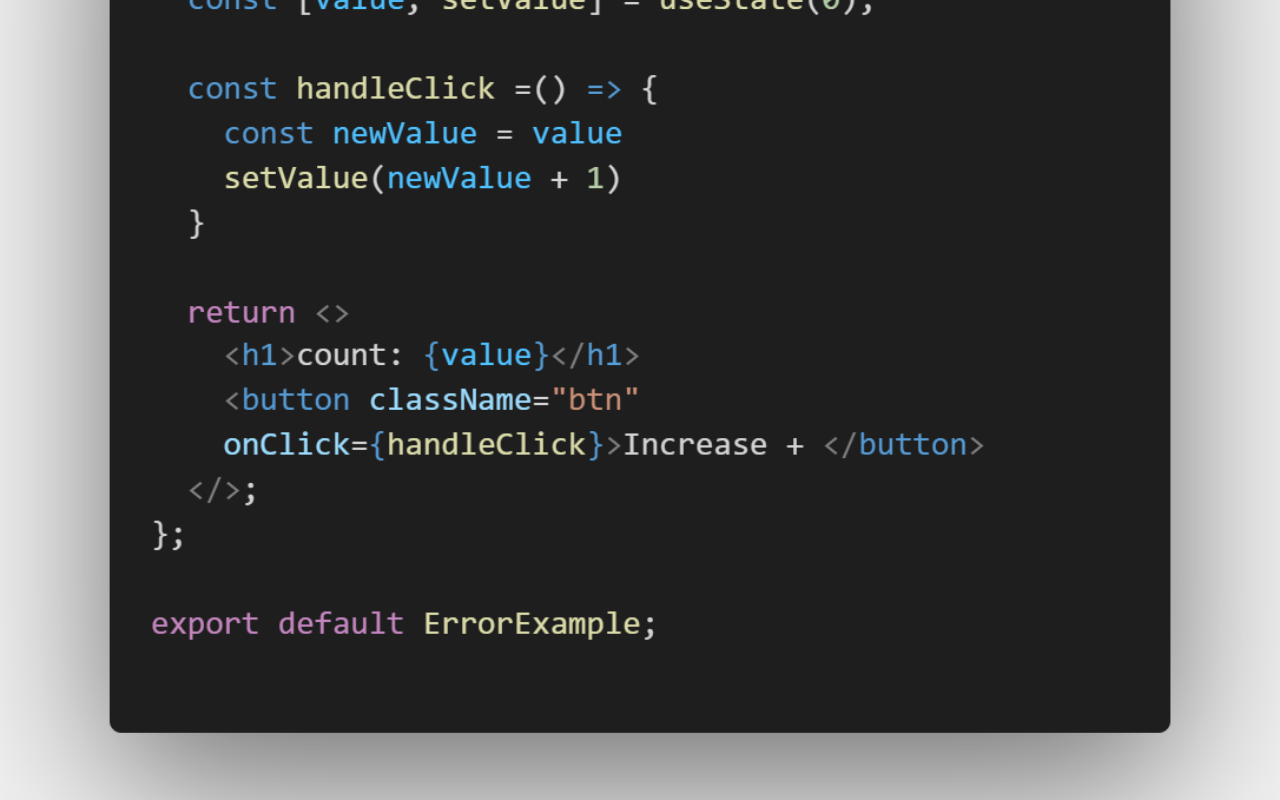
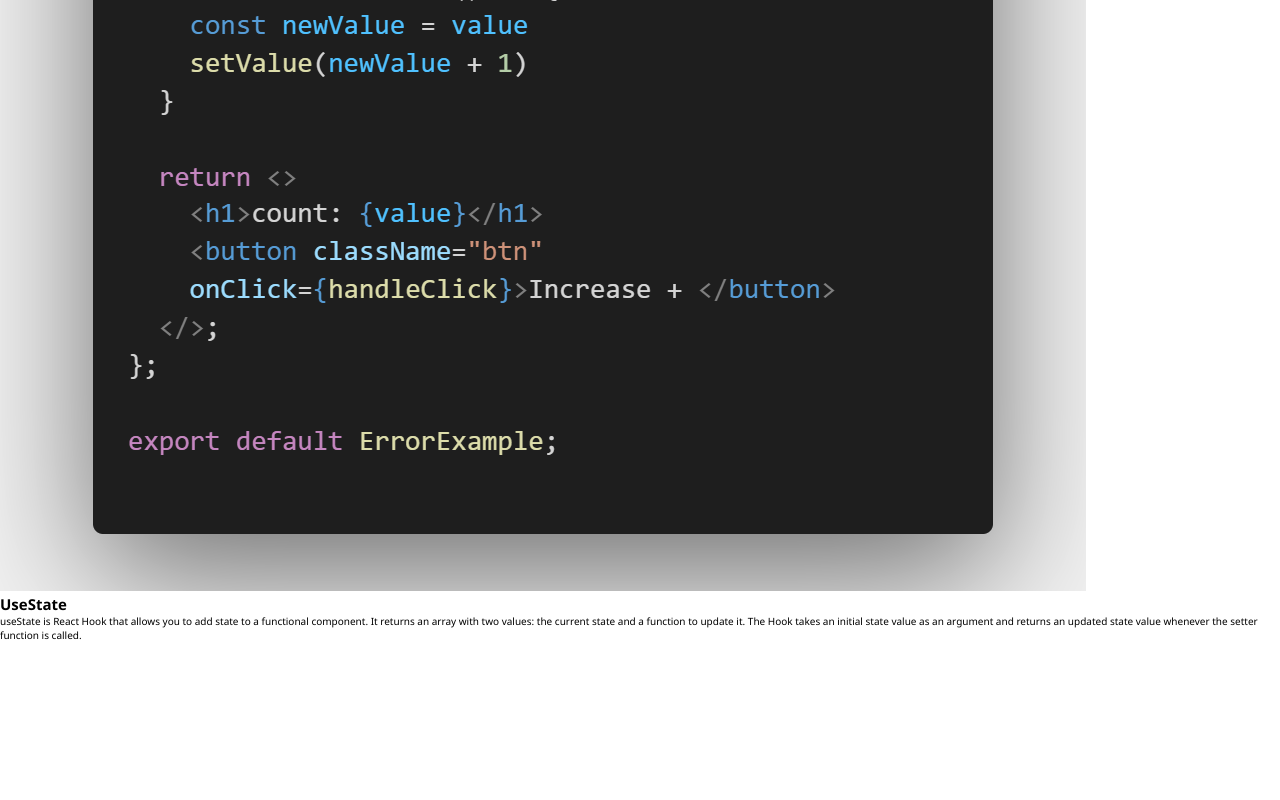
Before and after one commit to bmpandrada/react-guide, a React (Vite) app: page /UseStates in a window 1280 px wide. Shown: the part 378-1178 px from the top of the page. After the commit the page ends 1020 px from the top, so only its background shows below. Built offline with nearby package versions, Linux system fonts and the light colour scheme.

Commit message:
wallpaper

```diff
--- a/src/components/pages/UseStates.jsx
+++ b/src/components/pages/UseStates.jsx
@@ -5,9 +5,16 @@ import state from '../imgs/useSTate.png'
 const UseStates = () => {
   return (
     <div className='container'>
-      <h1>UseState</h1>
-      <img className='container-img' src={state} alt="" />
 
+      <div className="container__pages">
+        <div className='container__page1 page--1'>
+      <img className='container__img' src={state} alt="" />
+      </div>
+      <div className='container__page2 page--2'>
+      <h2>UseState</h2>
+      <p>useState is React Hook that allows you to add state to a functional component. It returns an array with two values: the current state and a function to update it. The Hook takes an initial state value as an argument and returns an updated state value whenever the setter function is called.</p>
+      </div>
+      </div>
     </div>
   )
 }
```
